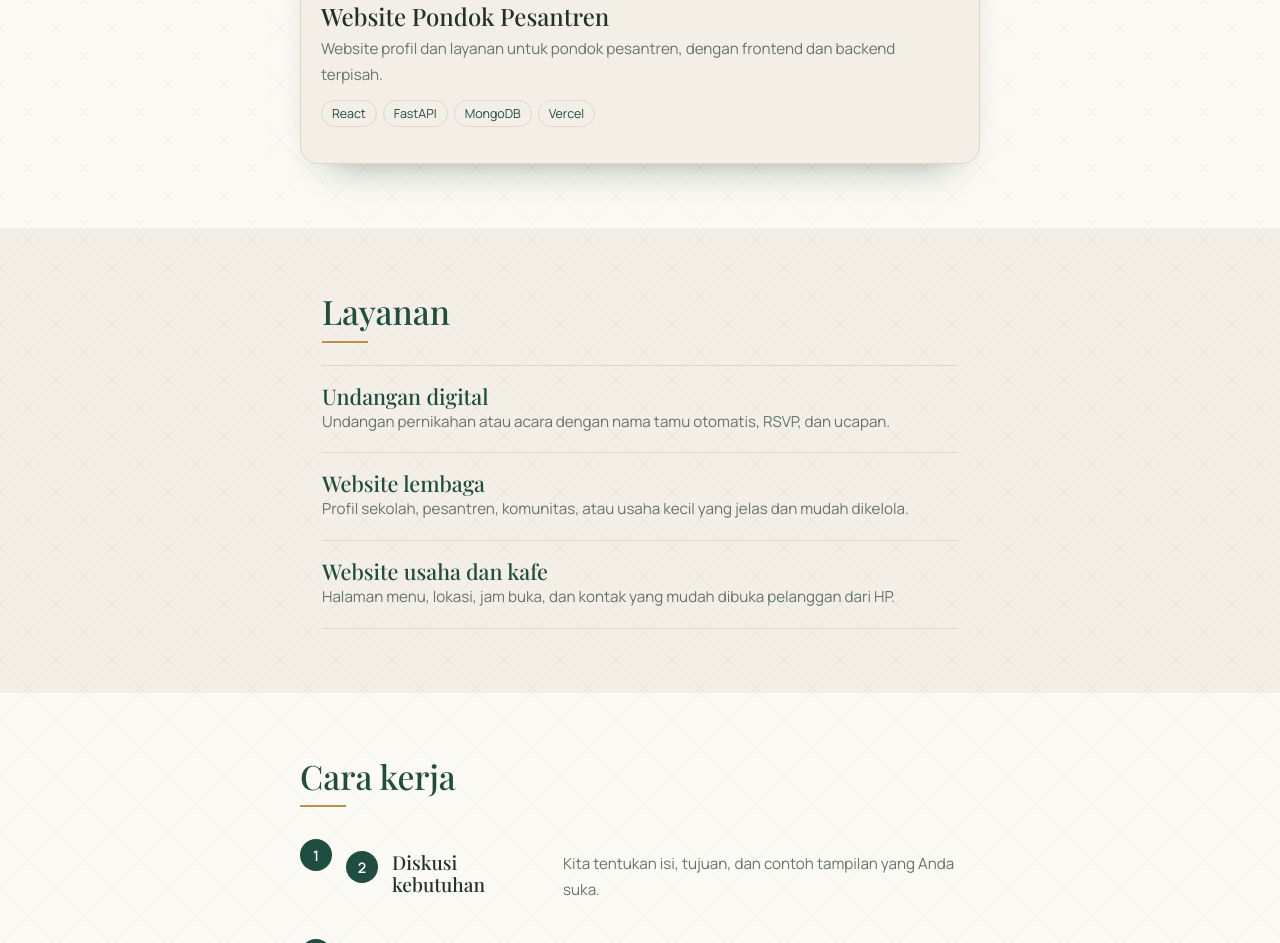
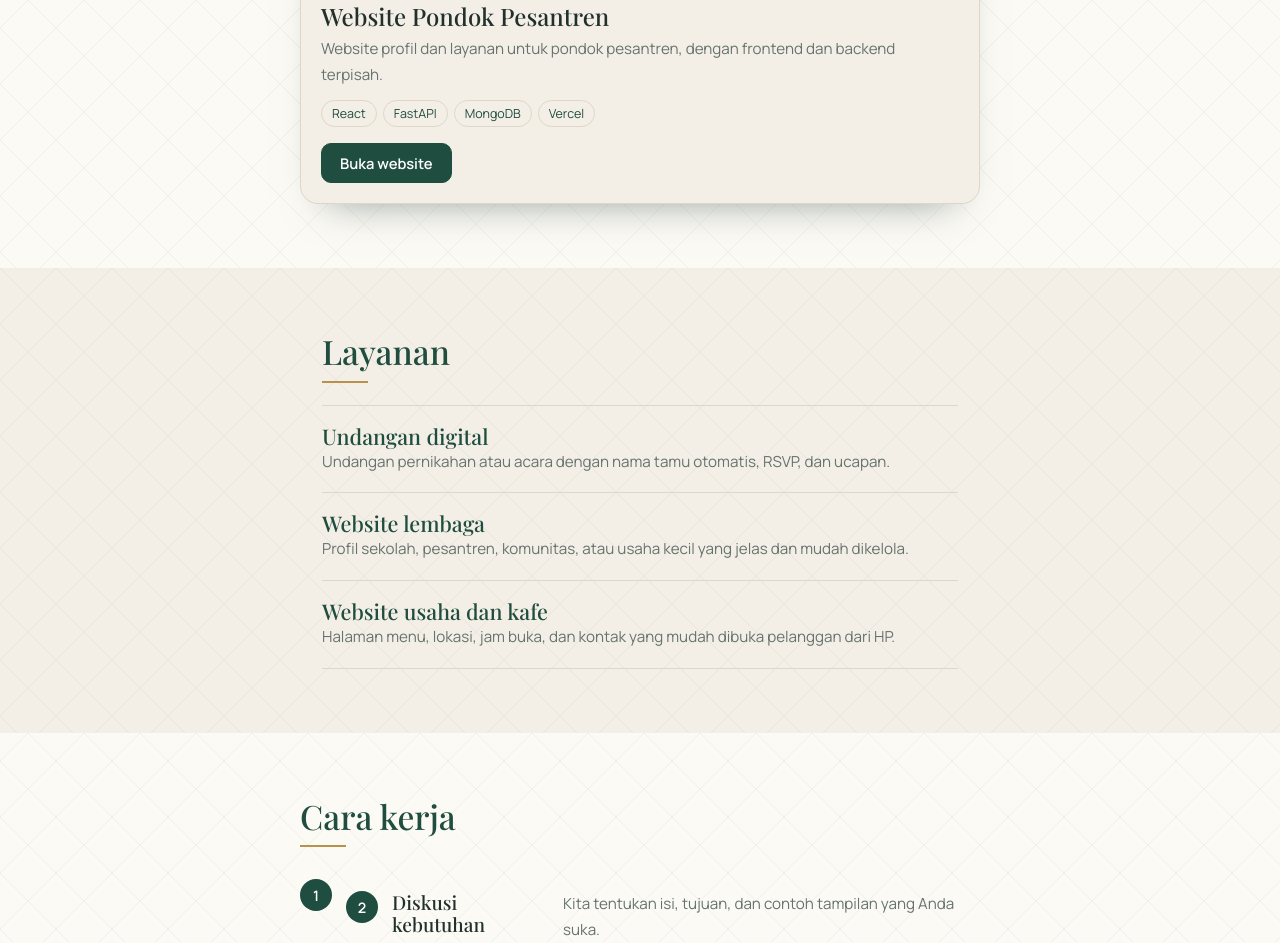
Before and after one commit to pemainefootball087-glitch/me-portofolio, a plain HTML site: page index.html in a window 1280 px wide. Shown: the part 2448-3391 px from the top of the page. Drawn offline with nearby package versions, Linux system fonts and the light colour scheme; a web font is replaced by a local one.

Commit message:
isi link pesantren

```diff
--- a/index.html
+++ b/index.html
@@ -128,7 +128,7 @@ const CFG={
      tag:['Website kafe','Mobile-first'], link:'https://alexx-coffe.vercel.app/'},      // isi link kalau sudah online
     {kat:'Website lembaga', nama:'Website Pondok Pesantren', gambar:'',
      ket:'Website profil dan layanan untuk pondok pesantren, dengan frontend dan backend terpisah.',
-     tag:['React','FastAPI','MongoDB','Vercel'], link:''}      // isi link kalau sudah online
+     tag:['React','FastAPI','MongoDB','Vercel'], link:'https://ALAMAT-WEB-PESANTREN'}      // isi link kalau sudah online
   ],
   layanan:[
     ['Undangan digital','Undangan pernikahan atau acara dengan nama tamu otomatis, RSVP, dan ucapan.'],
```
